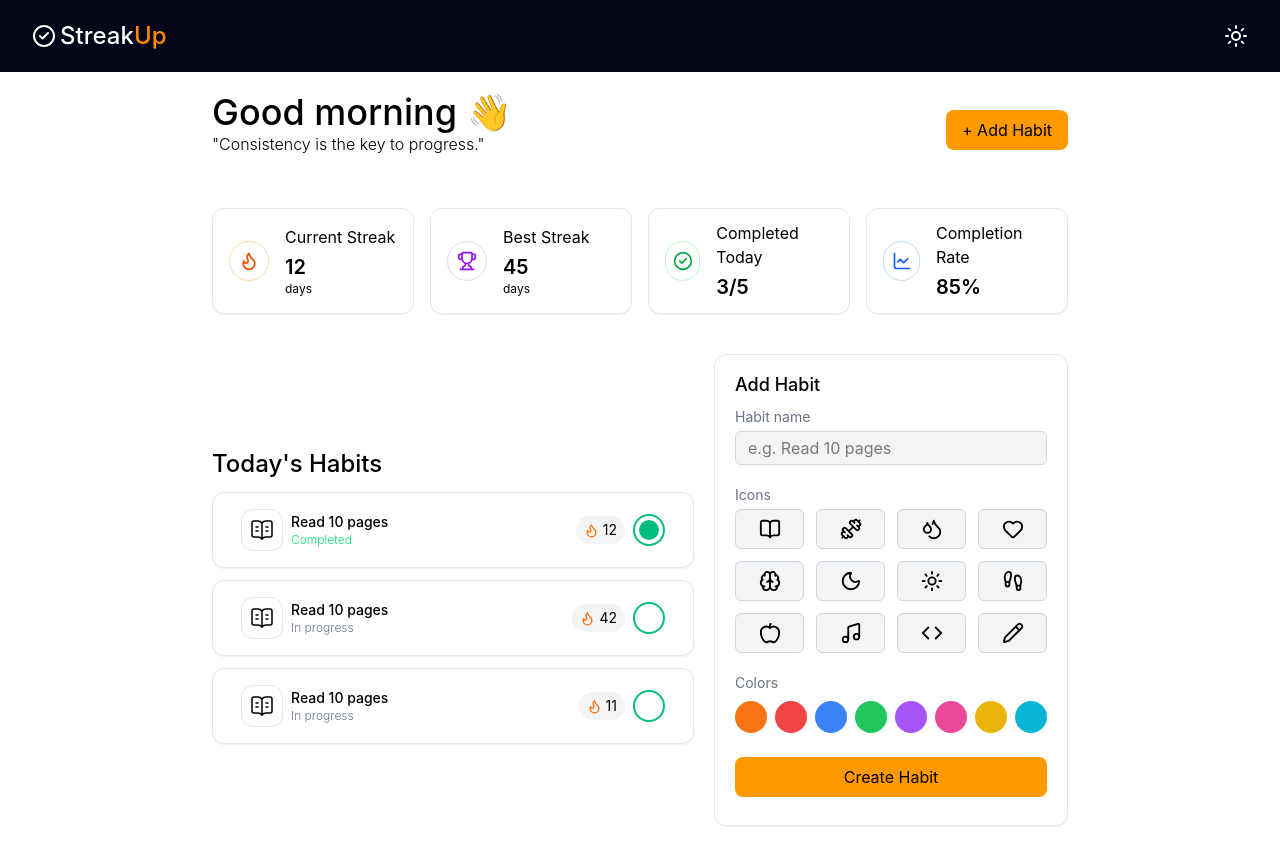
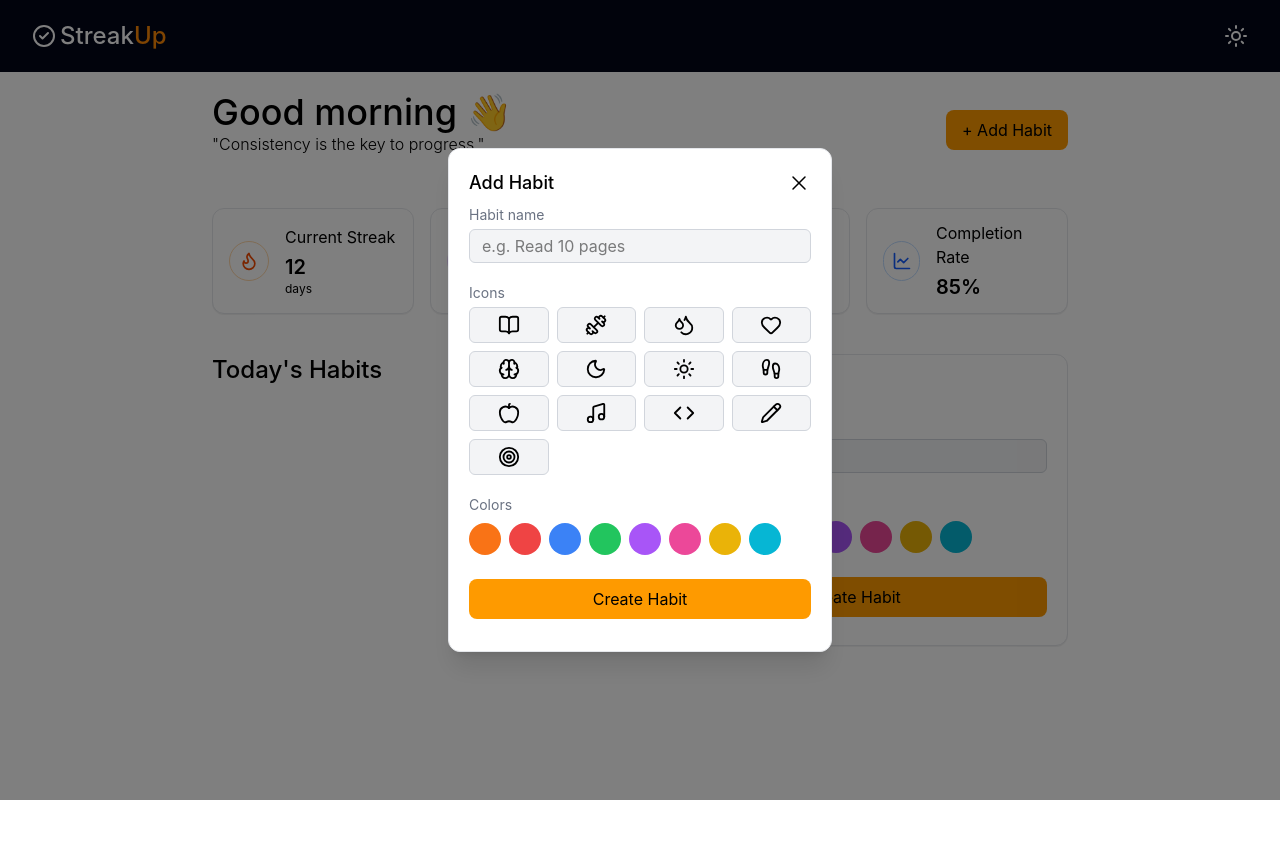
Before and after one commit to yitbe22/daily-habit-tracker, a React (Vite) app: page / in a window 1280 px wide. Both pictures are taken after a click on the button "+ Add Habit". After the commit the page ends 800 px from the top, so only its background shows below. Built offline with nearby package versions, Linux system fonts and the light colour scheme.

Commit message:
Add habit creation form and submission

```diff
--- a/src/components/AddForm.jsx
+++ b/src/components/AddForm.jsx
@@ -1,67 +1,66 @@
-import { useState } from "react"
-import {
-  BookOpen,
-  Dumbbell,
-  Droplets,
-  Heart,
-  Brain,
-  Moon,
-  Sun,
-  Footprints,
-  Apple,
-  Music,
-  Code,
-  Pencil,
-} from "lucide-react";
+import { useState } from "react";
+import habitIcons from "../data/habitIcons";
+import habitColors from "../data/habitColors";
+import { X } from "lucide-react";
 
-const habitIcons = [
-  { name: "book", icon: BookOpen },
-  { name: "workout", icon: Dumbbell },
-  { name: "water", icon: Droplets },
-  { name: "health", icon: Heart },
-  { name: "meditation", icon: Brain },
-  { name: "sleep", icon: Moon },
-  { name: "morning", icon: Sun },
-  { name: "walking", icon: Footprints },
-  { name: "food", icon: Apple },
-  { name: "music", icon: Music },
-  { name: "coding", icon: Code },
-  { name: "writing", icon: Pencil },
-];
+const AddForm = ({ onClose, isOpen, onAddHabit }) => {
+  const [form, setForm] = useState({ name: "", icon: "", color: "" });
 
-const habitColors = [
-  { name: "orange", value: "#f97316" },
-  { name: "red", value: "#ef4444" },
-  { name: "blue", value: "#3b82f6" },
-  { name: "green", value: "#22c55e" },
-  { name: "purple", value: "#a855f7" },
-  { name: "pink", value: "#ec4899" },
-  { name: "yellow", value: "#eab308" },
-  { name: "cyan", value: "#06b6d4" },
-];
+  const handleSubmit = (e) => {
+     e.preventDefault();
 
-const AddForm = () => {
-  const [form, setForm] = useState({name:'', icon:'', color:''});
+     const newHabit = {
+        id: crypto.randomUUID(),
+        name: form.name,
+        icon:form.icon,
+        color:form.color,
+        startDate: new Date().toISOString().split("T")[0],
+        completions: {},
+     }
+
+      setForm({ name: "", icon: "", color: ""});
+
+      onAddHabit(newHabit);
+
+      onClose();
+  }
+
+  if (!isOpen) return null;
+
   return (
-    <div className="w-100  border-[0.5px] border-gray-200 rounded-xl bg-white shadow-2xs py-4 px-5">
+    <div className="fixed inset-0 z-99 bg-black/50">
+      <div
+        className="fixed left-1/2 top-1/2 -translate-x-1/2 -translate-y-1/2
+             w-[calc(100%-2rem)] max-w-sm
+             max-h-[90vh] overflow-y-auto
+             border border-gray-200 rounded-xl
+             bg-white shadow-xl p-4 sm:p-5"
+      >
+        <div className="flex justify-between items-center">
           <h1 className="text-lg font-medium">Add Habit</h1>
-       <form onSubmit="">
+          <button className="cursor-pointer" onClick={onClose}>
+            <X strokeWidth={1.5} />
+          </button>
+        </div>
+
+        <form onSubmit={handleSubmit}>
           <label htmlFor="habit-name" className="flex flex-col gap-1 py-2">
             <span className="text-sm text-gray-500">Habit name</span>
             <input
               type="text"
               id="habit-name"
               value={form.name}
-                     onChange={(e)=> {
-                          setForm({...form, name: e.target.value})
+              onChange={(e) => {
+                setForm({ ...form, name: e.target.value });
               }}
               placeholder="e.g. Read 10 pages"
               className="rounded-md bg-gray-100 py-1 px-3 border border-gray-300 focus:border-orange-400 focus:outline-none"
-                     required/>
+              required
+            />
           </label>
           <div className="flex flex-col py-2">
             <h4 className="text-sm text-gray-500 py-1">Icons</h4>
-               <div className="grid grid-cols-4 gap-3">
+            <div className="grid grid-cols-4 gap-2">
               {habitIcons.map((item) => {
                 const Icon = item.icon;
 
@@ -71,28 +70,28 @@ const AddForm = () => {
                     key={item.name}
                     onClick={() => {
                       setForm({
-                                  ...form , icon:item.name
-                              })
+                        ...form,
+                        icon: item.name,
+                      });
                     }}
-                            className={`flex justify-center items-center p-2 rounded-md border transition-colors duration-300
-                              ${form.icon === item.name ?
-                                  'border-orange-400 bg-orange-100':
-                                  'border-gray-300 bg-gray-100'
+                    className={`flex justify-center items-center p-1.5 rounded-md border transition-colors duration-200
+                              ${
+                                form.icon === item.name
+                                  ? "border-orange-400 bg-orange-100"
+                                  : "border-gray-300 bg-gray-100"
                               }
 
                               `}
-
                   >
                     <Icon size={22} strokeWidth={2} />
                   </button>
-                    )
-
+                );
               })}
             </div>
           </div>
           <div className="flex flex-col py-2">
             <h4 className="text-sm text-gray-500 py-1">Colors</h4>
-              <div className="flex gap-2 py-1">
+            <div className="flex flex-wrap gap-2 py-1">
               {habitColors.map((color) => {
                 return (
                   <button
@@ -100,33 +99,32 @@ const AddForm = () => {
                     type="button"
                     onClick={() => {
                       setForm({
-                                   ...form, color:color.name
-                               })
+                        ...form,
+                        color: color.name,
+                      });
                     }}
                     className={`w-8 h-8 border-2 rounded-full cursor-pointer transition-all duration-200
                                  ${
-                                    form.color === color.name ?
-                                    'border-gray-900 scale-110':
-                                    'border-transparent'
+                                   form.color === color.name
+                                     ? "border-gray-900 scale-110"
+                                     : "border-transparent"
                                  }
                               `}
-
-                              style={{backgroundColor: color.value}}
-                            >
-
-
-                        </button>
-                     )
+                    style={{ backgroundColor: color.value }}
+                  ></button>
+                );
               })}
             </div>
           </div>
           <div className="py-3">
-                <button className="w-full bg-amber-500 hover:bg-amber-400 px-4 py-2 rounded-lg cursor-pointer transition-colors duration-300">Create Habit</button>
+            <button className="w-full bg-amber-500 hover:bg-amber-400 px-4 py-2 rounded-lg cursor-pointer transition-colors duration-300">
+              Create Habit
+            </button>
           </div>
-
         </form>
       </div>
-  )
-}
+    </div>
+  );
+};
 
-export default AddForm
+export default AddForm;
--- a/src/components/HabitItem.jsx
+++ b/src/components/HabitItem.jsx
@@ -1,30 +1,40 @@
-import { BookOpenText, Flame } from "lucide-react"
+import { Flame } from "lucide-react";
+import habitIcons from "../data/habitIcons";
 
-const HabitItem = ({ text, streak, completed }) => {
+const HabitItem = ({habit}) => {
+    const today = new Date().toISOString().split("T")[0];
+    const completed = habit.completions[today] || false;
+
+
+
+    const ConvertIcon = habitIcons.find((icon) => habit.icon === icon.name);
+    const Icon = ConvertIcon?.icon;
+
   return (
-    <div className="flex items-center justify-between border-[0.5px] border-gray-200 rounded-xl bg-white shadow-2xs px-5 sm:px-6 md:px-7 py-2 sm:py-3 md:py-4">
+    <div className="w-full flex items-center justify-between border-[0.5px] border-gray-200 rounded-xl bg-white shadow-2xs px-5 sm:px-6 md:px-7 py-2 sm:py-3 md:py-4">
       <div className="flex gap-2 items-center">
         <div className="border border-gray-200 rounded-xl py-1.5 px-1.5 sm:py-2 sm:px-2">
-          <BookOpenText strokeWidth={1.5} />
+            {Icon && <Icon size={22} strokeWidth={1.5}/>}
         </div>
         <div>
-          <p className="text-sm font-medium">{text}</p>
-          {completed ?
-              <p className="text-xs text-green-400 font-light">Completed</p>:
+          <p className="text-sm font-medium">{habit.name}</p>
+          {completed ? (
+            <p className="text-xs text-green-400 font-light">Completed</p>
+          ) : (
             <p className="text-xs text-gray-500 font-light">In progress</p>
-            }
+          )}
         </div>
       </div>
 
       <div className="flex gap-2 items-center">
         <div className="flex items-center gap-1 text-sm bg-gray-100 py-1 px-2 rounded-full">
           <Flame size={15} className="text-orange-500" />
-          {streak}
+            20
         </div>
         <button
-
           aria-label={completed ? "Mark incomplete" : "Mark complete"}
-                  className="w-8 h-8 relative rounded-full border-2 border-emerald-500">
+          className="w-8 h-8 relative rounded-full border-2 border-emerald-500"
+        >
           <div
             className={`absolute inset-1 rounded-full ${
               completed ? "bg-emerald-500" : "bg-transparent"
@@ -33,7 +43,7 @@ const HabitItem = ({ text, streak, completed }) => {
         </button>
       </div>
     </div>
-  )
-}
+  );
+};
 
-export default HabitItem
+export default HabitItem;
--- a/src/components/HabitListItem.jsx
+++ b/src/components/HabitListItem.jsx
@@ -1,16 +1,21 @@
-import HabitItem from "./HabitItem"
+import HabitItem from "./HabitItem";
 
-const HabitListItem = () => {
+const HabitListItem = ({habits}) => {
   return (
     <section className="w-full mx-auto">
-        <h1 className="text-xl sm:text-2xl font-medium py-3">Today's Habits</h1>
-        <div className="flex flex-col space-y-3 ">
-          <HabitItem text="Read 10 pages" streak={12} completed={true}/>
-          <HabitItem text="Read 10 pages" streak={42}/>
-          <HabitItem text="Read 10 pages" streak={11}/>
-        </div>
+      <h1 className="text-xl sm:text-2xl font-medium pb-3">Today's Habits</h1>
+      <div className="flex flex-col space-y-3 ">
+        {habits.map(habit => (
+           <HabitItem
+               key={habit.id}
+               habit={habit}
+                />
+        ))}
+      </div>
     </section>
-  )
-}
+  );
+};
 
-export default HabitListItem
+export default HabitListItem;
+
+// <HabitItem text="Read 10 pages" streak={12} completed={true} />
--- a/src/components/QuickAdd.jsx
+++ b/src/components/QuickAdd.jsx
@@ -0,0 +1,82 @@
+import { useState } from "react";
+import habitColors from "../data/habitColors";
+
+
+const QuickAdd = ({onAddHabit}) => {
+  const [quickform, setQuickForm] = useState({ name: "", color: "" });
+
+  const handleQuickForm = (e) => {
+       e.preventDefault();
+
+       const newHabit = {
+           id:crypto.randomUUID(),
+           name:quickform.name,
+           icon:"target",
+           color:quickform.color,
+           startDate: new Date().toISOString().split("T")[0],
+           completions: {},
+       }
+
+       setQuickForm({ name: "", color: ""});
+
+       onAddHabit(newHabit);
+
+
+  }
+
+  return (
+    <div className="w-full max-w-md border-[0.5px] border-gray-200 rounded-xl bg-white shadow-2xs py-4 px-5">
+      <h1 className="text-lg font-medium pt-2">Add Habit</h1>
+      <form onSubmit={handleQuickForm}>
+        <label htmlFor="habit-name" className="flex flex-col gap-1 py-2">
+          <span className="text-sm text-gray-500">Habit name</span>
+          <input
+            type="text"
+            id="habit-name"
+            value={quickform.name}
+            onChange={(e) => {
+              setQuickForm({ ...quickform, name: e.target.value });
+            }}
+            placeholder="e.g. Read 10 pages"
+            className="rounded-md bg-gray-100 py-1 px-3 border border-gray-300 focus:border-orange-400 focus:outline-none"
+            required
+          />
+        </label>
+        <div className="flex flex-col py-2">
+          <h4 className="text-sm text-gray-500 py-1">Colors</h4>
+          <div className="flex flex-wrap gap-2 py-1">
+            {habitColors.map((color) => {
+              return (
+                <button
+                  key={color.name}
+                  type="button"
+                  onClick={() => {
+                    setQuickForm({
+                      ...quickform,
+                      color: color.name,
+                    });
+                  }}
+                  className={`w-8 h-8 border-2 rounded-full cursor-pointer transition-all duration-200
+                                 ${
+                                   quickform.color === color.name
+                                     ? "border-gray-900 scale-110"
+                                     : "border-transparent"
+                                 }
+                              `}
+                  style={{ backgroundColor: color.value }}
+                ></button>
+              );
+            })}
+          </div>
+        </div>
+        <div className="py-3">
+          <button type="submit"  className="w-full bg-amber-500 hover:bg-amber-400 px-4 py-2 rounded-lg cursor-pointer transition-colors duration-300">
+            Create Habit
+          </button>
+        </div>
+      </form>
+    </div>
+  );
+};
+
+export default QuickAdd;
--- a/src/pages/Home.jsx
+++ b/src/pages/Home.jsx
@@ -1,29 +1,42 @@
-// import { useState } from "react"
-import AddForm from "../components/AddForm"
-import HabitListItem from "../components/HabitListItem"
-import NavBar from "../components/NavBar"
-import Stat from "../components/Stat"
+import { useState } from "react";
+import AddForm from "../components/AddForm";
+import HabitListItem from "../components/HabitListItem";
+import NavBar from "../components/NavBar";
+import QuickAdd from "../components/QuickAdd";
+import Stat from "../components/Stat";
+
+const Home = () => {
+  const [habits ,SetHabits] = useState([]);
+  const [isFormOpen, setIsFormOpen] = useState(false);
+
+  const addHabit = (habit) => {
+      SetHabits((prevHabit) => [
+         ...prevHabit,
+         habit,
+      ]);
+  }
+
+  console.log(habits);
 
 
 
-const Home = () => {
-    // const [habits ,SetHabits] = useState([]);
-    // const [isFormOpen, setIsFormOpen] = useState(false);
   return (
     <div className="min-h-screen text-black overflow-hidden">
-         <NavBar />
+      <NavBar />
 
-         <main className="pt-14 sm:pt-16 md:pt-17 lg:pt-18">
-            <Stat />
-            <div className="mx-auto w-full max-w-230 px-6 sm:px-7 md:px-8 py-5 flex flex-col sm:flex-row items-center sm:justify-between sm:items-center md:grow gap-5">
-               <HabitListItem/>
-               <AddForm/>
-            </div>
+      <main className="pt-14 sm:pt-16 md:pt-17 lg:pt-18">
+        <Stat onAddHabit={() => setIsFormOpen(true)} />
+        <div className="mx-auto w-full max-w-230 px-4 sm:px-6 md:px-8 py-5 flex flex-col md:flex-row md:justify-between md:items-start gap-5">
+          <HabitListItem habits={habits}/>
+          <QuickAdd onAddHabit={addHabit}/>
+        </div>
+      </main>
+      <AddForm
+            isOpen={isFormOpen}
+            onClose={() => setIsFormOpen(false)}
+            onAddHabit={addHabit}/>
+    </div>
+  );
+};
 
-         </main>
-
-     </div>
-  )
-}
-
-export default Home
+export default Home;
```
Also changed, not shown: src/components/Stat.jsx (+46 -17 lines). Lines whose indentation alone changed are shown as unchanged.
